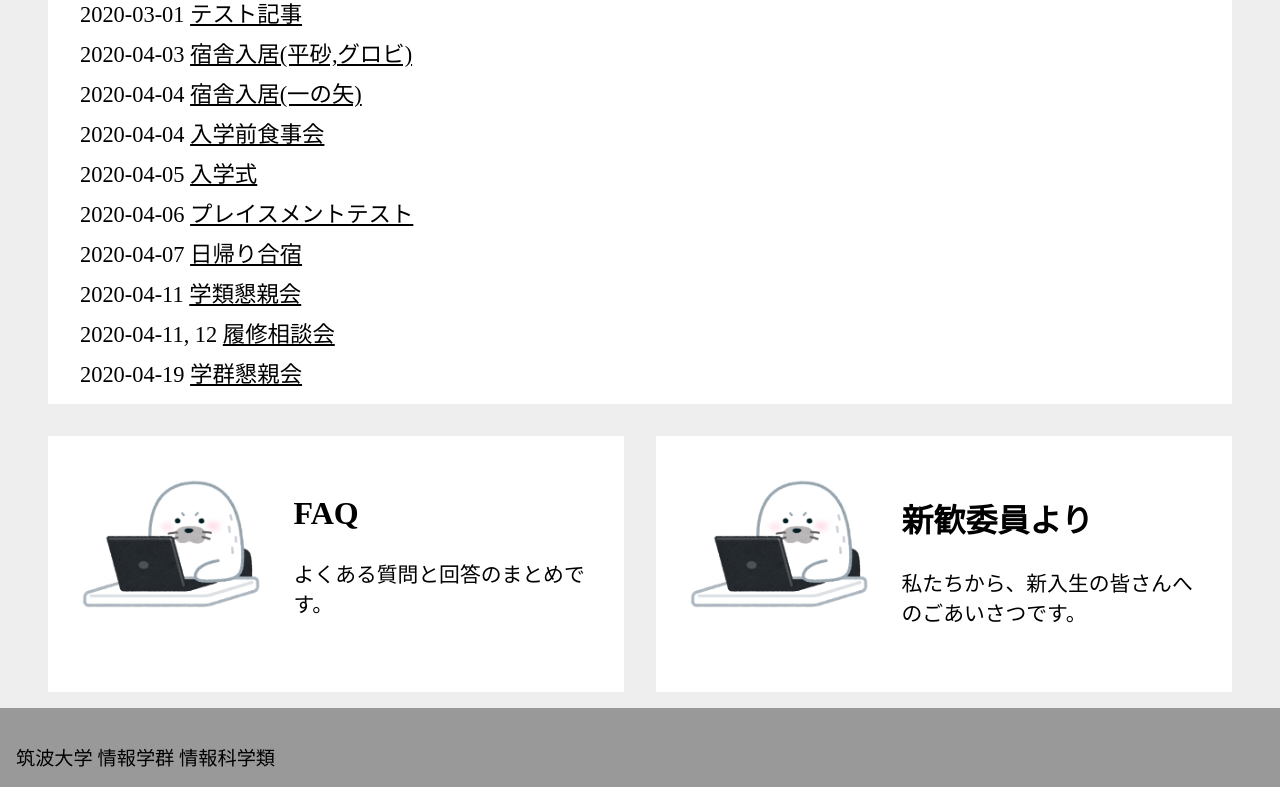
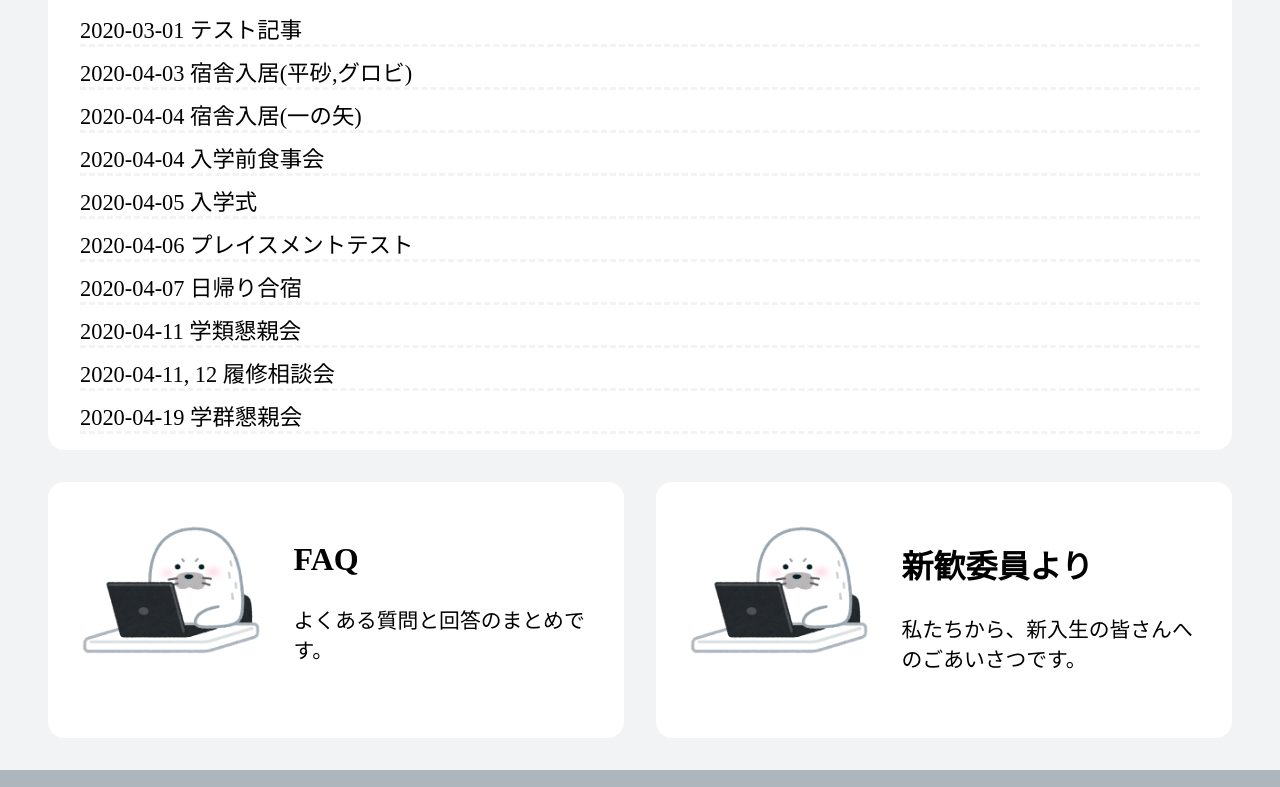
Before and after one commit to coins-shinkan/shinkan-web-20, a Gatsby site: page / in a window 1280 px wide. Shown: the part 238-1025 px from the top of the page. Built offline with nearby package versions, Linux system fonts and the light colour scheme; Gatsby itself is replaced by a stand-in of ours.

Commit message:
change index

```diff
--- a/src/const/Color.js
+++ b/src/const/Color.js
@@ -1,7 +1,7 @@
 export default {
-  PRIMARY: "#0055ff",
-  SECONDARY: "#eeeeee",
+  PRIMARY: "#228be6",
+  SECONDARY: "#f1f3f5",
   WHITE: "#ffffff",
   BLACK: "#000000",
-  FOOTER: "#999999"
+  FOOTER: "#adb5bd"
 };
--- a/src/layouts/EventsCard.js
+++ b/src/layouts/EventsCard.js
@@ -4,6 +4,7 @@ import Color from "../const/Color";
 import Media from "../const/Media";
 
 const Events = styled.div`
+  border-radius: 1rem;
   display: block;
   text-decoration: none;
   color: ${Color.BLACK};
@@ -24,15 +25,20 @@ const Events = styled.div`
   h2 {
     font-size: 2rem;
     ${Media.MOBILE} {
+      margin: 0;
+      margin-bottom: 1rem;
       font-size: 1.7rem;
     }
   }
 `;
 
-const EventElement = styled.p`
+const EventElement = styled.a`
+  display: block;
+  text-decoration: none;
   font-size: 1.4rem;
   margin-bottom: 0;
   margin-top: 0.5rem;
+  border-bottom: medium dashed ${Color.SECONDARY};
   ${Media.MOBILE} {
     font-size: 1rem;
     margin-top: 0.2rem;
@@ -48,11 +54,9 @@ export default ({ data }) => {
     <Events href>
       <h2>新歓行事一覧</h2>
       {eventList.map(event => (
-        <EventElement>
+        <EventElement href={event.node.frontmatter.path}>
           {event.node.frontmatter.date.padEnd(18, " ")}
-          <a href={event.node.frontmatter.path}>
-            {event.node.frontmatter.title}
-          </a>
+          {event.node.frontmatter.title}
         </EventElement>
       ))}
     </Events>
--- a/src/layouts/TopCard.js
+++ b/src/layouts/TopCard.js
@@ -4,6 +4,7 @@ import Color from "../const/Color";
 import Media from "../const/Media";
 
 const Card = styled.div`
+  border-radius: 1rem;
   display: grid;
   grid-auto-rows: 14rem;
   background-color: ${Color.WHITE};
--- a/src/pages/index.js
+++ b/src/pages/index.js
@@ -10,6 +10,7 @@ import { graphql } from "gatsby";
 const Page = styled.div`
   display: inline-block;
   height: 100%;
+  margin-top: 2rem;
 `;
 
 const Cards = styled.div`
```
Also changed, not shown: src/templates/events.js (+19 -2 lines).
